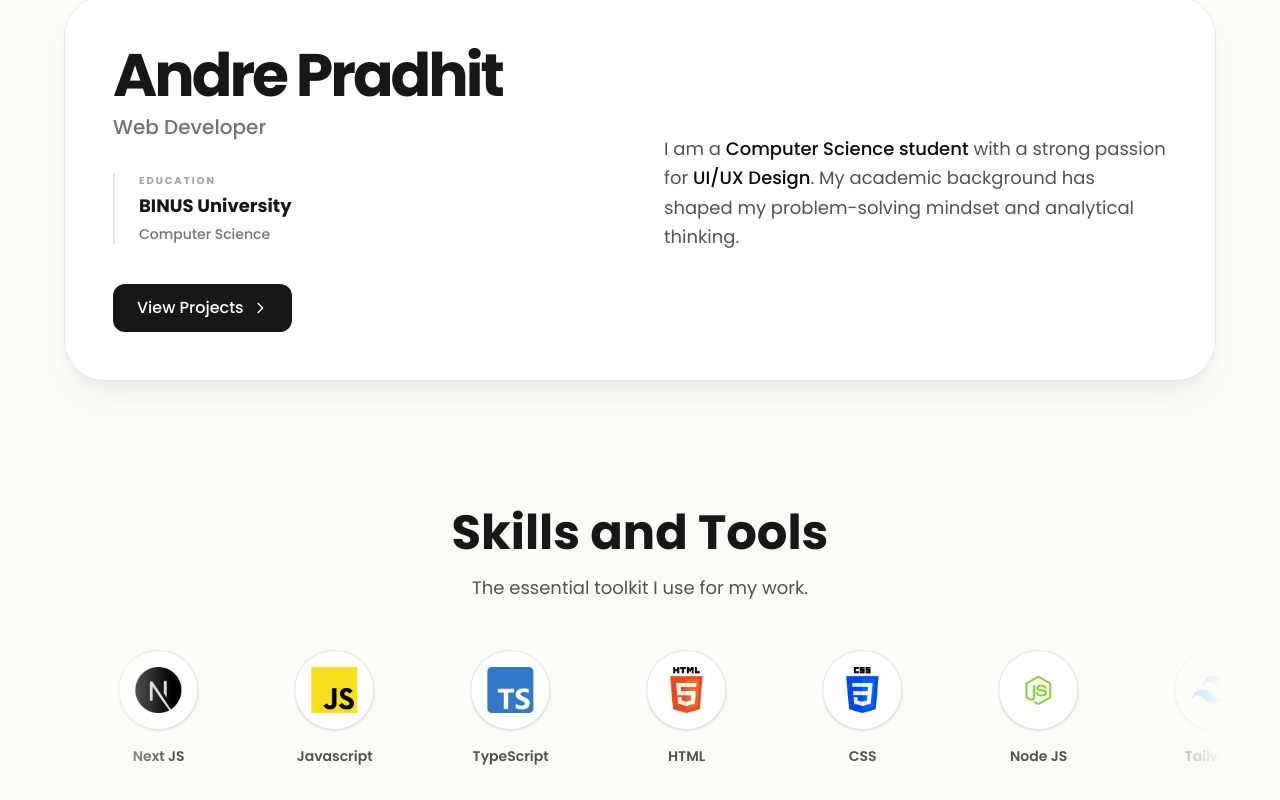
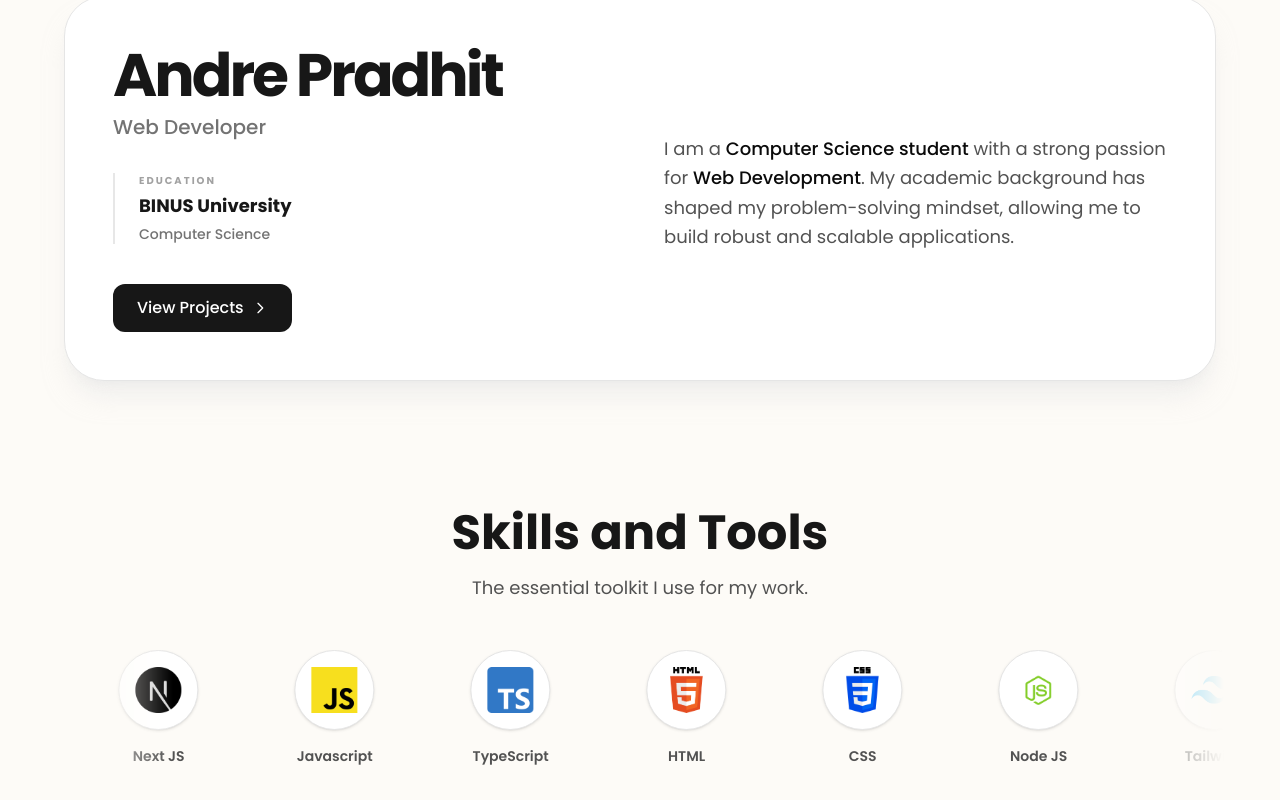
Before and after one commit to drepradhit/Drepradhit-Portfolio, a React (Vite) app: page / in a window 1280 px wide. Shown: the part 720-1520 px from the top of the page. Built offline with nearby package versions, Linux system fonts and the light colour scheme.

Commit message:
Update About section biography text to focus on Web Development

```diff
--- a/src/App.jsx
+++ b/src/App.jsx
@@ -278,8 +278,8 @@ function App() {
                     {/* Description */}
                     <div className="space-y-4">
                       <p className="text-base md:text-lg text-neutral-600 leading-relaxed">
-                        I am a <span className="text-neutral-950 font-medium">Computer Science student</span> with a strong passion for <span className="text-neutral-950 font-medium">UI/UX Design</span>.
-                        My academic background has shaped my problem-solving mindset and analytical thinking.
+                        I am a <span className="text-neutral-950 font-medium">Computer Science student</span> with a strong passion for <span className="text-neutral-950 font-medium">Web Development</span>.
+                        My academic background has shaped my problem-solving mindset, allowing me to build robust and scalable applications.
                       </p>
                     </div>
 
@@ -386,7 +386,7 @@ function App() {
                 </h2>
 
                 <p className="text-neutral-500 mb-12 text-base md:text-lg max-w-xl mx-auto font-medium leading-relaxed">
-                  Have a great idea or just want to chat? My inbox is always open. Let's create something extraordinary together.
+                  Let's connect through any of my social media platforms below.
                 </p>
 
                 <div className="grid grid-cols-1 md:grid-cols-3 gap-3 md:gap-6 w-full max-w-4xl mx-auto">
```
